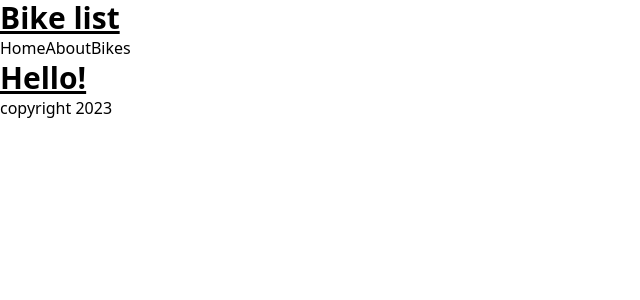
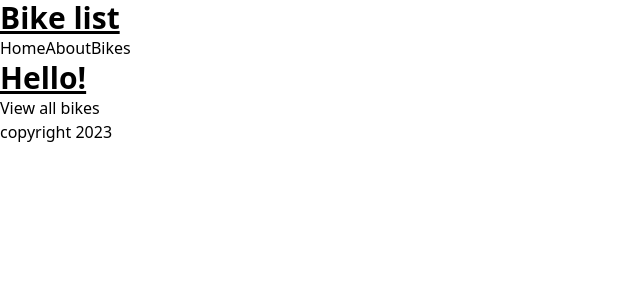
Before and after one commit to pearcircuitmike/bikespecs-info, a Next.js app: page / in a window 1280 px wide. Shown: the top 300 px of the page, without its empty margins (0-640 px from the left). Built offline with nearby package versions, Linux system fonts and the light colour scheme.

Commit message:
Testing links

```diff
--- a/pages/index.tsx
+++ b/pages/index.tsx
@@ -4,6 +4,7 @@ import { Inter } from "@next/font/google";
 import styles from "../styles/Home.module.css";
 import Navbar from "./components/Navbar";
 import Footer from "./components/Footer";
+import Link from "next/link";
 
 const inter = Inter({ subsets: ["latin"] });
 
@@ -19,6 +20,7 @@ export default function Home() {
       <main>
         <Navbar />
         <h1 className="text-3xl font-bold underline">Hello!</h1>
+        <Link href="/bikes">View all bikes</Link>
         <Footer />
       </main>
     </>
```
